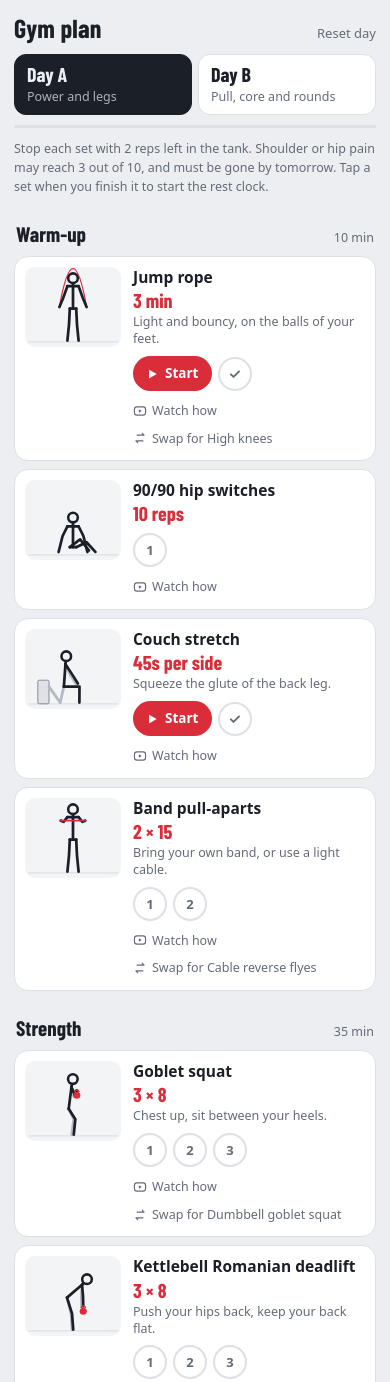
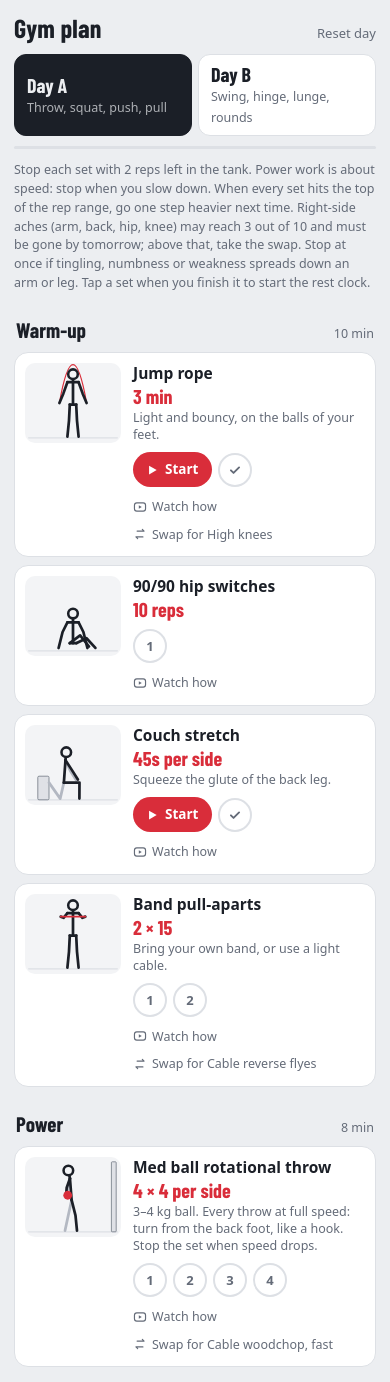
Before and after one commit to abjrcode/gym-plan, a plain HTML site: page index.html in a window 390 px wide. Shown: the top 1382 px of the page. Drawn offline with Linux system fonts and the light colour scheme.

Commit message:
Rebuild main plan for power and a sore right side
The old plan trained mostly in size rep ranges and loaded the right arm
and spine without limits. The goal is lean, explosive boxing fitness on
1–2 sessions a week, with RSI and possible nerve symptoms on the right.

What changed:
- Both days are full-body: power first, then 6–8 rep strength, core
- Swaps and stop rules for grip, pressing, back and leg symptoms
- Cache bumped to gym-plan-v2 so phones pick up the new plan

```diff
--- a/index.html
+++ b/index.html
@@ -122,15 +122,15 @@ main{padding-bottom:130px}
       <button class="reset" id="reset">Reset day</button>
     </div>
     <div class="seg" role="group" aria-label="Choose day">
-      <button data-day="a" aria-pressed="false"><b>Day A</b><span>Power and legs</span></button>
-      <button data-day="b" aria-pressed="false"><b>Day B</b><span>Pull, core and rounds</span></button>
+      <button data-day="a" aria-pressed="false"><b>Day A</b><span>Throw, squat, push, pull</span></button>
+      <button data-day="b" aria-pressed="false"><b>Day B</b><span>Swing, hinge, lunge, rounds</span></button>
     </div>
     <div class="prog"><i id="prog"></i></div>
   </div>
 </header>
 
 <main class="wrap">
-  <p class="rules">Stop each set with 2 reps left in the tank. Shoulder or hip pain may reach 3 out of 10, and must be gone by tomorrow. Tap a set when you finish it to start the rest clock.</p>
+  <p class="rules">Stop each set with 2 reps left in the tank. Power work is about speed: stop when you slow down. When every set hits the top of the rep range, go one step heavier next time. Right-side aches (arm, back, hip, knee) may reach 3 out of 10 and must be gone by tomorrow; above that, take the swap. Stop at once if tingling, numbness or weakness spreads down an arm or leg. Tap a set when you finish it to start the rest clock.</p>
   <div id="day"></div>
   <p class="foot">Only one session this week? Alternate Day A and Day B.</p>
 </main>
@@ -278,25 +278,29 @@ const WARM=[rope,
 const COOL=[P(couch,{id:'couch2'}),
   {id:'door',a:'door',n:'Doorway chest stretch',rx:'30s per side',timer:{r:2,w:30,x:5,lab:['Left arm','Right arm'],rl:'Switch sides'},q:'doorway pec stretch'}];
 const DAYS={
- a:{sec:[['Warm-up','10 min',WARM],['Strength','35 min',[
-  {id:'goblet',a:'goblet',hold:'kb',n:'Goblet squat',rx:'3 × 8',sets:3,q:'goblet squat form',note:'Chest up, sit between your heels.',alt:{hold:'db',n:'Dumbbell goblet squat',q:'dumbbell goblet squat form'}},
-  {id:'rdl',a:'rdl',hold:'kb',n:'Kettlebell Romanian deadlift',rx:'3 × 8',sets:3,q:'kettlebell romanian deadlift form',note:'Push your hips back, keep your back flat.',alt:{hold:'db',n:'Dumbbell Romanian deadlift',q:'dumbbell romanian deadlift form'}},
-  {id:'throw',a:'throw',hold:'ball',n:'Med ball rotational throw',rx:'3 × 5 per side',sets:3,q:'medicine ball rotational throw wall',note:'Turn from the back foot, like a hook.',alt:{a:'chop',hold:null,n:'Cable woodchop, fast',q:'cable woodchop form'}},
-  {id:'lm',a:'landmine',n:'Landmine press',rx:'3 × 8 per side',sets:3,q:'half kneeling landmine press',note:'Start light. Easy on the shoulder.',alt:{a:'cpress',n:'Single-arm cable press',q:'single arm standing cable chest press'}},
-  {id:'pallof',a:'pallof',n:'Pallof press',rx:'3 × 10 per side',sets:3,rest:45,q:'pallof press cable',note:'The cable pulls from your side. Don’t let it twist you.',alt:{n:'Band Pallof press',q:'band pallof press'}}
- ]],['Conditioning','6 min',[
-  {id:'row',a:'rower',n:'Rowing machine',rx:'6 × 30s hard, 30s easy',timer:{r:6,w:30,x:30,rl:'Easy'},q:'rowing machine technique beginner',note:'Legs, then lean back, then arms.',alt:{a:'bike',n:'Exercise bike or treadmill',q:'stationary bike interval workout beginner',note:'Same intervals.'}}
+ a:{sec:[['Warm-up','10 min',WARM],['Power','8 min',[
+  {id:'throw',a:'throw',hold:'ball',n:'Med ball rotational throw',rx:'4 × 4 per side',sets:4,rest:60,q:'medicine ball rotational throw wall',note:'3–4 kg ball. Every throw at full speed: turn from the back foot, like a hook. Stop the set when speed drops.',alt:{a:'chop',hold:null,n:'Cable woodchop, fast',q:'cable woodchop form',note:'Light weight, fast pull, slow return.'}}
+ ]],['Strength','25 min',[
+  {id:'goblet',a:'goblet',hold:'kb',n:'Goblet squat',rx:'3 × 6–8',sets:3,q:'goblet squat form',note:'Lower for 3 seconds, stand up fast. Hug the bell against your chest so the wrists stay neutral. When all sets hit 8, go up one bell.',alt:{hold:'db',n:'Dumbbell goblet squat',q:'dumbbell goblet squat form'}},
+  {id:'lm',a:'landmine',n:'Half-kneeling landmine press',rx:'3 × 6–8 per side',sets:3,q:'half kneeling landmine press',note:'Your push for the week. Right arm first; the left matches its reps. Stop if the right forearm aches.',alt:{a:'cpress',n:'Single-arm cable press',q:'single arm standing cable chest press'}},
+  {id:'srow',a:'srow',n:'Seated cable row',rx:'3 × 8',sets:3,q:'seated cable row form',note:'Neutral handle, loose grip, pull with the elbows. Use straps if the grip tires before the back.',alt:{a:'csrow',hold:'db',n:'Chest-supported dumbbell row',q:'chest supported dumbbell row'}}
+ ]],['Core','6 min',[
+  {id:'pallof',a:'pallof',n:'Pallof press',rx:'3 × 8 per side',sets:3,rest:45,q:'pallof press cable',note:'Hold 2 seconds out front each rep. Don’t let the cable twist you.',alt:{n:'Band Pallof press',q:'band pallof press'}},
+  {id:'bug',a:'deadbug',n:'Dead bug',rx:'2 × 8 per side',sets:2,rest:45,q:'dead bug exercise',note:'Lower back stays glued to the floor. Breathe out as the limbs go long.'}
+ ]],['Conditioning','8 min',[
+  {id:'bike',a:'bike',n:'Air bike sprints',rx:'6 × 20s sprint, 40s easy',timer:{r:6,w:20,x:40,rl:'Easy'},q:'assault air bike intervals beginner',note:'Drive with the legs; arms just ride along. Like a fight round: all out, then recover.',alt:{n:'Exercise bike',q:'stationary bike sprint intervals',note:'Same intervals, legs only. Use it if the arms flare.'}}
  ]],['Cool-down','5 min',COOL]]},
- b:{sec:[['Warm-up','10 min',WARM],['Strength','30 min',[
-  {id:'swing',a:'swing',hold:'kb',n:'Kettlebell swing',rx:'4 × 10',sets:4,q:'kettlebell swing beginner form',note:'Snap the hips. Arms just hold on.',alt:{hold:'db',n:'Dumbbell swing',q:'dumbbell swing form'}},
-  {id:'lunge',a:'lunge',hold:'db',n:'Reverse lunge',rx:'3 × 8 per side',sets:3,q:'dumbbell reverse lunge form',alt:{hold:null,n:'Bodyweight reverse lunge',q:'bodyweight reverse lunge form'}},
-  {id:'srow',a:'srow',n:'Seated cable row',rx:'3 × 10',sets:3,q:'seated cable row form',note:'Shoulders down, elbows back.',alt:{a:'csrow',hold:'db',n:'Chest-supported dumbbell row',q:'chest supported dumbbell row'}},
-  {id:'face',a:'face',n:'Face pull',rx:'3 × 12',sets:3,rest:60,q:'cable face pull form',note:'Pull to your forehead, elbows high.',alt:{n:'Band face pull',q:'band face pull'}},
-  {id:'bug',a:'deadbug',n:'Dead bug',rx:'3 × 8 per side',sets:3,rest:45,q:'dead bug exercise',note:'Lower back stays glued to the floor.'},
-  {id:'splank',a:'splank',n:'Side plank',rx:'3 × 30s per side',timer:{r:6,w:30,x:15,lab:['Left side','Right side'],rl:'Switch sides'},q:'side plank form'}
- ]],['Conditioning','13 min',[
-  {id:'bike',a:'bike',n:'Air bike sprints',rx:'5 × 20s sprint, 40s easy',timer:{r:5,w:20,x:40,rl:'Easy'},q:'assault air bike intervals beginner',alt:{n:'Exercise bike or rower',q:'stationary bike sprint intervals',note:'Same intervals.'}},
-  P(rope,{id:'rope2',n:'Jump rope rounds',rx:'3 × 2 min',timer:{r:3,w:120,x:30},note:'Like boxing rounds. Breathe out, stay loose.'})
+ b:{sec:[['Warm-up','10 min',WARM],['Power','8 min',[
+  {id:'swing',a:'swing',hold:'kb',n:'Kettlebell swing',rx:'5 × 6',sets:5,rest:60,q:'kettlebell swing beginner form',note:'Light bell, every rep explosive. Snap the hips; arms just hold on. Stop the set when the snap slows, or if the lower back or right leg complains.',alt:{a:'throw',hold:'ball',n:'Med ball rotational throw',q:'medicine ball rotational throw wall',note:'Use this if the grip flares.'}}
+ ]],['Strength','25 min',[
+  {id:'rdl',a:'rdl',hold:'kb',n:'Romanian deadlift',rx:'3 × 6–8',sets:3,q:'kettlebell romanian deadlift form',note:'Push the hips back, flat back, feel the hamstrings. Keep it light while the lower back and right leg settle. Use straps once the grip gives out. When all sets hit 8 pain-free, go heavier.',alt:{hold:null,n:'Cable pull-through',q:'cable pull through form',note:'Same hip hinge with far less load on the spine and grip. Rope between the legs, face away from the cable.'}},
+  {id:'lunge',a:'lunge',hold:'db',n:'Reverse lunge',rx:'3 × 6 per side',sets:3,q:'goblet reverse lunge form',note:'Hold one dumbbell at your chest to spare the grip. Push back up fast. Shorten the step if the right knee or hip complains.',alt:{hold:null,n:'Bodyweight reverse lunge',q:'bodyweight reverse lunge form'}},
+  {id:'face',a:'face',n:'Face pull',rx:'3 × 12',sets:3,rest:60,q:'cable face pull form',note:'Light. Pull to your forehead, elbows high. Fixes the desk hunch and protects the shoulders.',alt:{n:'Band face pull',q:'band face pull'}}
+ ]],['Core','5 min',[
+  {id:'splank',a:'splank',n:'Side plank',rx:'3 × 30s per side',timer:{r:6,w:30,x:15,lab:['Right side','Left side'],rl:'Switch sides'},q:'side plank form',note:'Elbow under the shoulder, hips high. Drop to the knees to scale it.'}
+ ]],['Conditioning','11 min',[
+  {id:'row',a:'rower',n:'Rowing machine',rx:'5 × 30s hard, 30s easy',timer:{r:5,w:30,x:30,rl:'Easy'},q:'rowing machine technique beginner',note:'Legs, then lean back, then arms. Hook the handle with loose fingers.',alt:{a:'bike',n:'Exercise bike',q:'stationary bike interval workout beginner',note:'Same intervals. Use it if the forearm flares.'}},
+  P(rope,{id:'rope2',n:'Jump rope rounds',rx:'2 × 2 min',timer:{r:2,w:120,x:30},note:'Like boxing rounds. Breathe out, stay loose.'})
  ]],['Cool-down','5 min',COOL]]}
 };
 
--- a/sw.js
+++ b/sw.js
@@ -1,5 +1,5 @@
 // Bump this version whenever you change any file, so phones pick up the update.
-const CACHE = 'gym-plan-v1';
+const CACHE = 'gym-plan-v2';
 const FILES = [
   './',
   './index.html',
```
